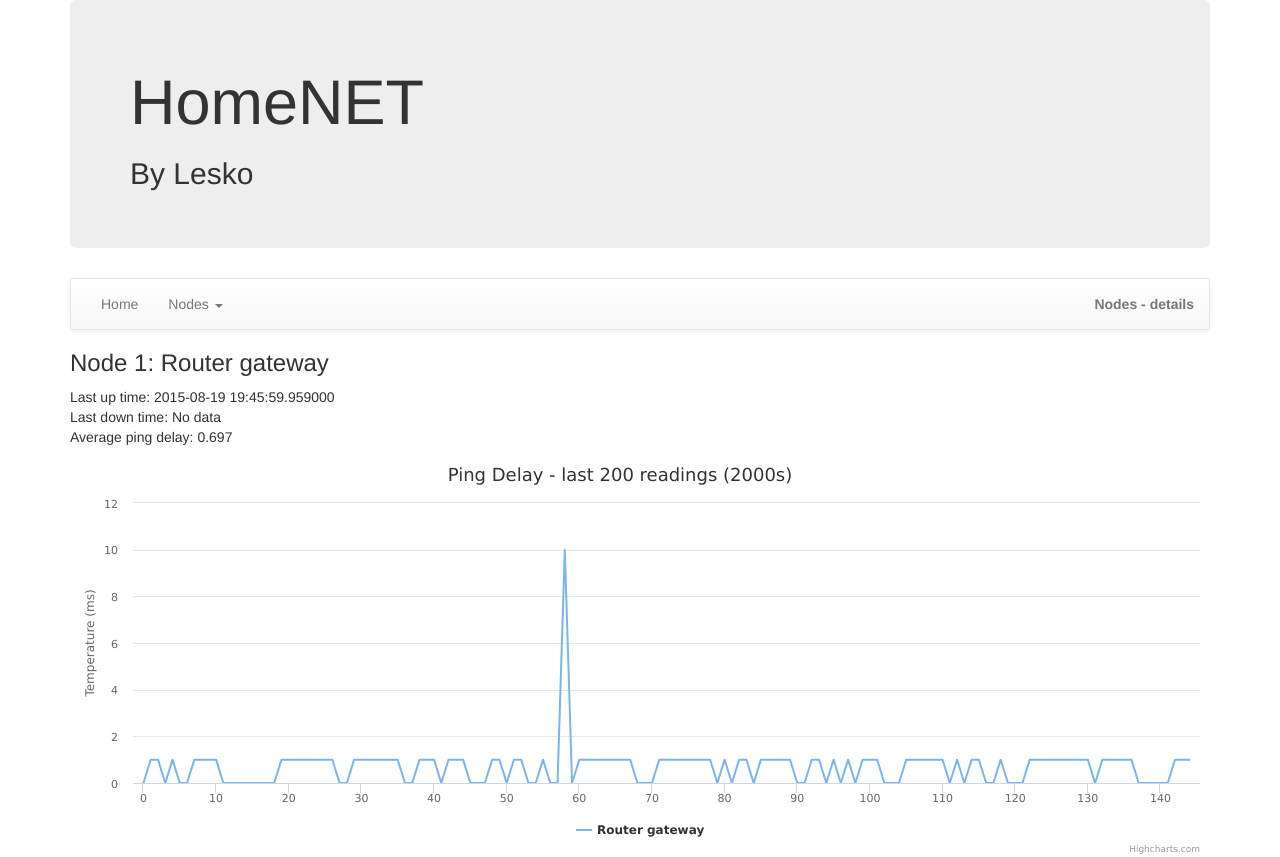
After one commit to LeskoIam/homeNET, a Flask app: page /node_details/1 in a window 1280 px wide. The commit adds this page. Run offline with Flask 2, Linux system fonts and the light colour scheme; data comes from the database, SQL or seed files in the repository; both versions use the stored data as it was after the commit; parts of the project's set-up code (start-up, migrations or seed data) failed here and were passed over; some libraries are stand-ins or nearby versions.

Commit message:
- Some more "device renames" - Added details view for devices

```diff
--- a/app/templates/base.html
+++ b/app/templates/base.html
@@ -41,8 +41,8 @@
                 <li class="dropdown">
                     <a data-toggle="dropdown" class="dropdown-toggle" href="#">Nodes <b class="caret"></b></a>
                     <ul role="menu" class="dropdown-menu">
-                        <li><a href="/view_devices">View</a></li>
-                        <li><a href="/manage_devices">Edit</a></li>
+                        <li><a href="/view_nodes">View</a></li>
+                        <li><a href="/manage_nodes">Edit</a></li>
 {#                        <li><a href="#">Sent Items</a></li>#}
 {#                        <li class="divider"></li>#}
 {#                        <li><a href="#">Trash</a></li>#}
--- a/app/templates/manage_devices.html
+++ b/app/templates/manage_nodes.html
@@ -6,7 +6,7 @@
 {#        }#}
 {#    </style>#}
     <div align="right">
-        <form action="/add_device" method="post" name="add_f">
+        <form action="/add_node" method="post" name="add_f">
             <button value="add" type="submit" class="btn btn-success">Add Node</button>
         </form>
     </div>
@@ -26,7 +26,7 @@
         {% for node in all_nodes %}
             <tr>
                 <td>
-                    <form action="/toggle_device_in_use/{{ node.id|string }}" method="post" name="delete_f">
+                    <form action="/toggle_node_in_use/{{ node.id|string }}" method="post" name="delete_f">
                         {% if node.in_use %}
                             <button value="delete" type="submit" class="btn btn-success btn-xs">Toggle</button>
                         {% else %}
--- /dev/null
+++ b/app/templates/node_details.html
@@ -0,0 +1,55 @@
+{% extends "base.html" %}
+{% block content %}
+    <p>
+        <h3>Node {{ node_id }}: {{ node_name }}</h3>
+        Last up time: {{ last_up_time  if last_up_time is not none else "No data"}}<br>
+        Last down time: {{ last_down_time  if last_down_time is not none else "No data"}}<br>
+        Average ping delay: {{ mean_delay|round(3) if mean_delay is not none else "No data" }}<br>
+    </p>
+<div id="test_c" style="min-width: 400px; height: 400px; margin: 0 auto">Chart</div>
+    <script type="text/javascript">
+$(document).ready(function() {
+    $.getJSON("/delay_data/{{ node_id|safe }}", function (jdata) {
+        var chart = new Highcharts.Chart({
+            chart: {
+                renderTo: 'test_c',
+{#                type: "column"#}
+{#						height: 155#}
+
+					},
+                    title: {
+                        text: 'Ping Delay - last 200 readings (2000s)',
+                        x: -20 //center
+                    },
+                    yAxis: {
+                        title: {
+                            text: 'Temperature (ms)'
+                        },
+                        plotLines: [{
+                            value: 0,
+                            width: 1,
+                            color: '#808080'
+                        }]
+                    },
+                    tooltip: {
+                        valueSuffix: 'ms'
+                    },
+                    plotOptions: {
+                        line: {
+                            marker: {
+                                enabled: false
+                            }
+                        }
+                    },
+                    series: [{
+                        name: jdata.name,
+                        data: jdata.data
+                    }]
+                });
+            });
+        });
+
+
+
+</script>
+{% endblock %}
--- a/app/views.py
+++ b/app/views.py
@@ -22,70 +22,100 @@ def home():
     return render_template("home.html", page_loc="home")
 
 
-@app.route("/test")
-def get_chart_data():
-    nodes = db.session.query(Nodes).filter(Nodes.in_use == True).order_by(Nodes.id.asc()).all()
-    pprint(nodes)
-    series = []
-    for node in nodes:
-        data = db.session.query(PingerData.date_time, PingerData.delay).join(Nodes). \
-            filter(Nodes.id == node.id).limit(100).all()
-        print node.name
-        # pprint(data)
-        node_data = []
-        for delay in data:
-            node_data.append(delay[1]*1000 if delay[1] is not None else None)
+@app.route("/delay_data/<node_id>")
+def get_node_delay_data(node_id=None):
 
-        series.append(
-            {
-                "name": str(node.name),
-                "data": node_data
-            })
-    # pprint(series)
-    return jsonify(**series[-3])
+    data = db.session.query(PingerData.date_time, PingerData.delay, Nodes.name).join(Nodes). \
+        filter(Nodes.id == PingerData.node_id).filter(Nodes.id == node_id).limit(200).all()
+    node_data = []
+    for delay in data:
+        node_data.append(delay[1] * 1000 if delay[1] is not None else None)
+
+    series = {
+        "name": str(data[0].name),
+        "data": node_data
+    }
+    return jsonify(**series)
 
 
-@app.route('/view_devices', methods=["GET", "POST"])
-def show():
+@app.route('/view_nodes', methods=["GET", "POST"])
+def view_nodes():
     last_common_id, update_time = db.session.query(LastEntry.last_common_id, LastEntry.date_time). \
         filter(LastEntry.ready_to_read == True). \
         order_by(LastEntry.date_time.desc()).first()
 
-    data = db.session.query(PingerData.up, Nodes.id, Nodes.name, Nodes.ip, Nodes.interface, Nodes.node_type).join(Nodes). \
+    data = db.session.query(PingerData.up, Nodes.id, Nodes.name, Nodes.ip, Nodes.interface, Nodes.node_type).join(
+        Nodes). \
         filter(PingerData.common_id == last_common_id). \
         filter(Nodes.in_use != False).order_by(Nodes.id.asc()).all()  # TODO: == True?
 
+    # last_up_time = db.session.query(PingerData.node_id, PingerData.date_time). \
+    #     filter(PingerData.up == 1).group_by(PingerData.node_id).all()
+    #
+    # last_down_time = db.session.query(PingerData.node_id, PingerData.date_time). \
+    #     filter(PingerData.up == 0).group_by(PingerData.node_id).all()
+    #
+    # mean_delay = db.session.query(PingerData.node_id,
+    #                               (db.func.sum(PingerData.delay) / db.func.count(PingerData.delay)) * 1000). \
+    #     filter(PingerData.delay != None). \
+    #     group_by(PingerData.node_id).all()
+
+    # for d in data:
+    #     d.last_up = find_in_lists(last_up_time, d.id, 0)
+    #     d.last_down = find_in_lists(last_down_time, d.id, 0)
+    #     d.mean_delay = find_in_lists(mean_delay, d.id, 0)
+
+    return render_template("view_nodes.html",
+                           data=data,
+                           update_time=update_time,
+                           page_loc="nodes - view")
+
+
+@app.route("/node_details/<node_id>", methods=["GET", "POST"])
+def show_node_details(node_id=None):
+    print node_id
+    node_name = db.session.query(Nodes.name).filter(Nodes.id == node_id).first()[0]
     last_up_time = db.session.query(PingerData.node_id, PingerData.date_time). \
-        filter(PingerData.up == 1).group_by(PingerData.node_id).all()
-
+        filter(PingerData.up == 1).filter(PingerData.node_id == node_id).group_by(PingerData.node_id).all()
+    pprint(last_up_time)
     last_down_time = db.session.query(PingerData.node_id, PingerData.date_time). \
-        filter(PingerData.up == 0).group_by(PingerData.node_id).all()
-
+        filter(PingerData.up == 0).filter(PingerData.node_id == node_id).group_by(PingerData.node_id).all()
+    pprint(last_down_time)
     mean_delay = db.session.query(PingerData.node_id,
                                   (db.func.sum(PingerData.delay) / db.func.count(PingerData.delay)) * 1000). \
-        filter(PingerData.delay != None). \
+        filter(PingerData.delay != None).filter(PingerData.node_id == node_id). \
         group_by(PingerData.node_id).all()
-
-    for d in data:
-        d.last_up = find_in_lists(last_up_time, d.id, 0)
-        d.last_down = find_in_lists(last_down_time, d.id, 0)
-        d.mean_delay = find_in_lists(mean_delay, d.id, 0)
-
-    return render_template("view_devices.html",
-                           data=data,
-                           update_time=update_time,
-                           page_loc="devices - view")
+    pprint(mean_delay)
+    try:
+        last_up_time = last_up_time[0][1]
+    except IndexError:
+        last_up_time = None
+    try:
+        last_down_time = last_down_time[0][1]
+    except IndexError:
+        last_down_time = None
+    try:
+        mean_delay = mean_delay[0][1]
+    except IndexError:
+        mean_delay = None
+    return render_template("node_details.html",
+                           node_id=node_id,
+                           node_name=node_name,
+                           last_up_time=last_up_time,
+                           last_down_time=last_down_time,
+                           mean_delay=mean_delay,
+                           page_loc="nodes - details")
 
 
-@app.route("/manage_devices", methods=["GET", "POST"])
+@app.route("/manage_nodes", methods=["GET", "POST"])
 def manage_nodes():
     all_nodes = db.session.query(Nodes).order_by(Nodes.id.asc()).all()
-    return render_template("manage_devices.html",
+    return render_template("manage_nodes.html",
                            all_nodes=all_nodes,
-                           page_loc="devices - manage")
+                           page_loc="nodes - manage")
 
 
-@app.route("/add_device", methods=["GET", "POST"])
+@app.route("/add_node", methods=["GET", "POST"])
 def add_node():
     form = AddEditNodeForm()
     if form.validate_on_submit():
@@ -105,11 +135,11 @@ def add_node():
             db.session.rollback()
             print e
             flash("Not adding nodes - %s" % str(e.message))
-        return redirect("/manage_devices")
-    return render_template("add_edit_device.html",
+        return redirect("/manage_nodes")
+    return render_template("add_edit_node.html",
                            form=form,
-                           add_edit="add device",
-                           page_loc="devices - add")
+                           add_edit="add node",
+                           page_loc="node - add")
 
 
 @app.route("/edit/<node_id>", methods=["GET", "POST"])
@@ -118,7 +148,7 @@ def edit_node(node_id):
         to_edit = db.session.query(Nodes).filter(Nodes.id == int(node_id)).first()
     except IndexError:
         flash("Edit not successful!")
-        return redirect("/manage_devices")
+        return redirect("/manage_nodes")
     form = AddEditNodeForm()
     if form.validate_on_submit():
         print "Edit form Valid"
@@ -134,7 +164,7 @@ def edit_node(node_id):
             db.session.rollback()
             print e
             flash("Not editing nodes - %s" % str(e.message))
-        return redirect("/manage_devices")
+        return redirect("/manage_nodes")
 
     form.name.data = to_edit.name
     form.ip.data = to_edit.ip
@@ -142,20 +172,20 @@ def edit_node(node_id):
     form.node_type.data = to_edit.node_type
     form.in_use.data = to_edit.in_use
     form.node_id = to_edit.id
-    return render_template("add_edit_device.html",
+    return render_template("add_edit_node.html",
                            form=form,
-                           add_edit="edit device",
-                           page_loc="devices - edit")
+                           add_edit="edit node",
+                           page_loc="nodes - edit")
 
 
-@app.route("/toggle_device_in_use/<node_id>", methods=["GET", "POST"])
+@app.route("/toggle_node_in_use/<node_id>", methods=["GET", "POST"])
 def toggle_node_in_use(node_id):
     print "Toggle row"
     try:
         to_toggle = db.session.query(Nodes).filter(Nodes.id == int(node_id)).first()
     except IndexError:
         flash("Toggle not successful!")
-        return redirect("/manage_devices")
+        return redirect("/manage_nodes")
     print to_toggle
     to_toggle.in_use = not to_toggle.in_use
     try:
@@ -165,7 +195,7 @@ def toggle_node_in_use(node_id):
         db.session.rollback()
         print e
         flash("Toggle not successful - %s" % str(e.message))
-    return redirect("/manage_devices")
+    return redirect("/manage_nodes")
 
 
 @app.route("/delete/<node_id>", methods=["GET", "POST"])
@@ -176,7 +206,7 @@ def delete_node(node_id):
         data_to_delete = db.session.query(PingerData).filter(PingerData.node_id == node_id).all()
     except IndexError:
         flash("Delete not successful!")
-        return redirect("/manage_devices")
+        return redirect("/manage_nodes")
     print to_delete
     try:
         db.session.delete(to_delete)
@@ -188,7 +218,7 @@ def delete_node(node_id):
         db.session.rollback()
         print e
         flash("Delete not successful - %s" % str(e.message))
-    return redirect("/manage_devices")
+    return redirect("/manage_nodes")
 
 
 @app.route('/temp', methods=["GET", "POST"])
@@ -198,7 +228,7 @@ def test():
     for data in to_delete:
         db.session.delete(data)
     db.session.commit()
-    return render_template("view_devices.html")
+    return render_template("view_nodes.html")
 
 
 def delete_node_data(node_id):
```
Also changed, not shown: app/templates/view_devices.html (deleted, +0 -136 lines), app/templates/view_nodes.html (added, +68 -0 lines), app.db, app/templates/add_edit_node.html (renamed from app/templates/add_edit_device.html).
